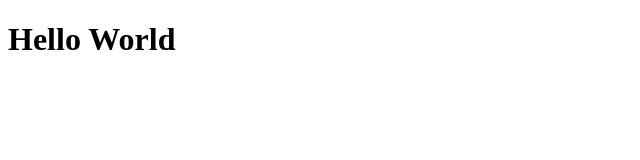
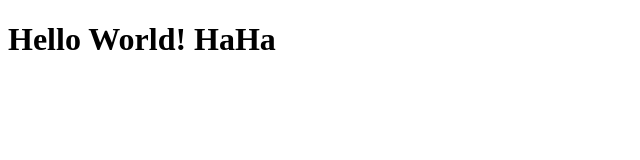
Before and after one commit to ppl1121/coursera-javascripts-assignments, a plain HTML site: page site/index.html in a window 1280 px wide. Shown: the whole page, without its empty margins (0-640 px from the left). Drawn offline with Linux system fonts and the light colour scheme.

Commit message:
small change.

```diff
--- a/site/index.html
+++ b/site/index.html
@@ -4,6 +4,6 @@
     <title>Hello World</title>
   </head>
   <body>
-  	<h1> Hello World</h1>
+  	<h1> Hello World! HaHa</h1>
   </body>
 </html>
```
